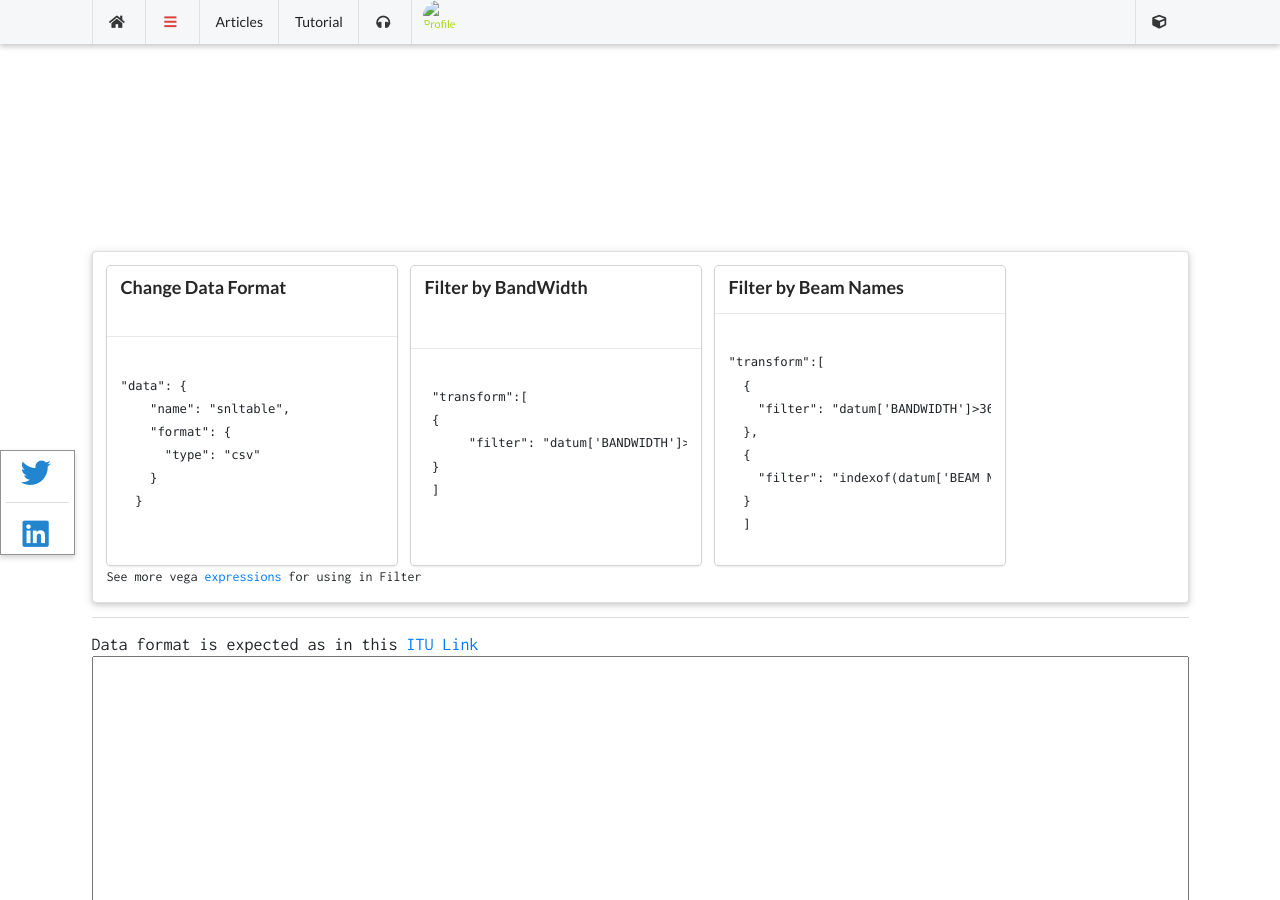
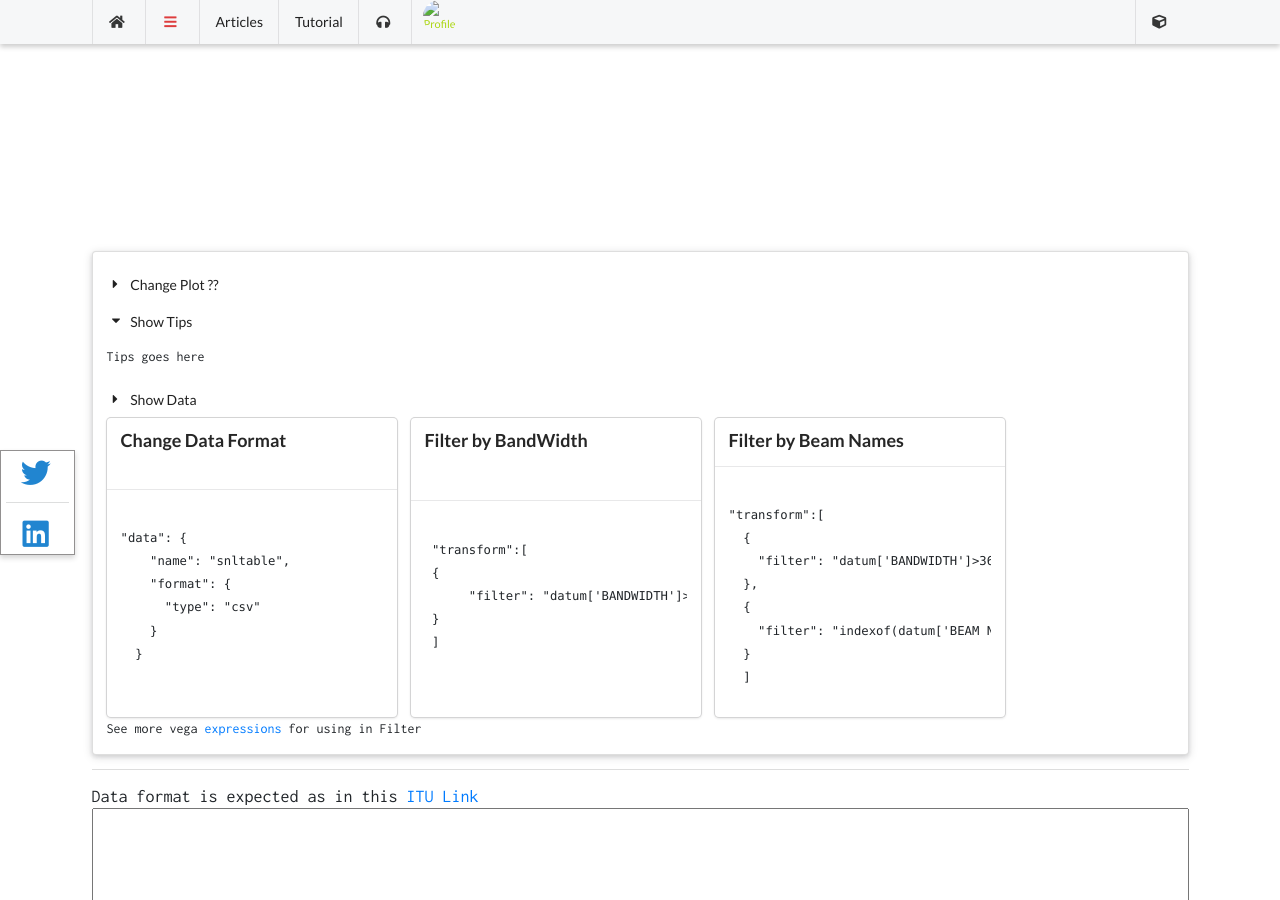
Before and after one commit to wiless/wiless.github.io, a Jekyll site: the page built from _apps/snl.html, in a window 1280 px wide and 900 px high, scrolled down 590 px. Built offline with Jekyll 4.4.1, drawn with Linux system fonts in a browser that asks for light colours; nearby versions of some CDN libraries; some web fonts are replaced; comment, search, counter and statistics services are not loaded; a style sheet for code colours, icons or effects is not loaded.

Commit message:
Update snl.html

```diff
--- a/_apps/snl.html
+++ b/_apps/snl.html
@@ -37,6 +37,35 @@ title: SNL Spectrum Viewer
 <button class="ui float right teal button" name="saveButton" onclick="CallPlots()"> Plot </button>
 	    <div  id="vegaspec" style="height:300px"> </div>
       <div class="ui raised segment">
+
+	      <div class="ui accordion">
+  <div class="title">
+    <i class="dropdown icon"></i>
+    Change Plot ??
+  </div>
+  <div class="content">
+    <p class="transition visible" style="display: block !important;">
+	    A dog is a type of domesticated animal. Known for its loyalty and faithfulness, it can be found as a welcome guest in many households across the world.</p>
+  </div>
+  <div class="title active">
+    <i class="dropdown icon"></i>
+    Show Tips
+  </div>
+  <div class="content active">
+    <p> Tips goes here</p>
+  </div>
+  <div class="title">
+    <i class="dropdown icon"></i>
+    Show Data
+  </div>
+  <div class="content">
+
+  </div>
+</div>
+
+
+
+
                 <div class="ui cards">
 <div class="ui card">
 <div class="content"><div class="header">Change Data Format</div></div>
```
